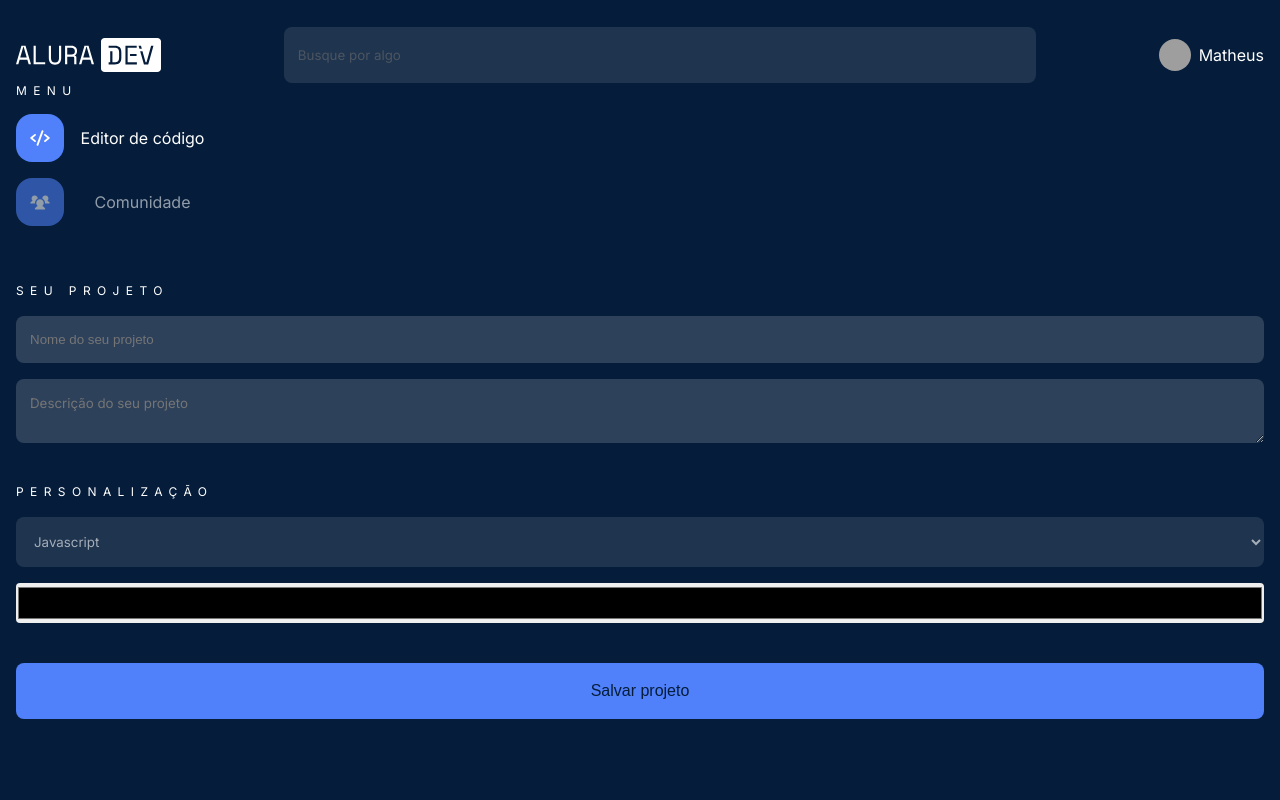
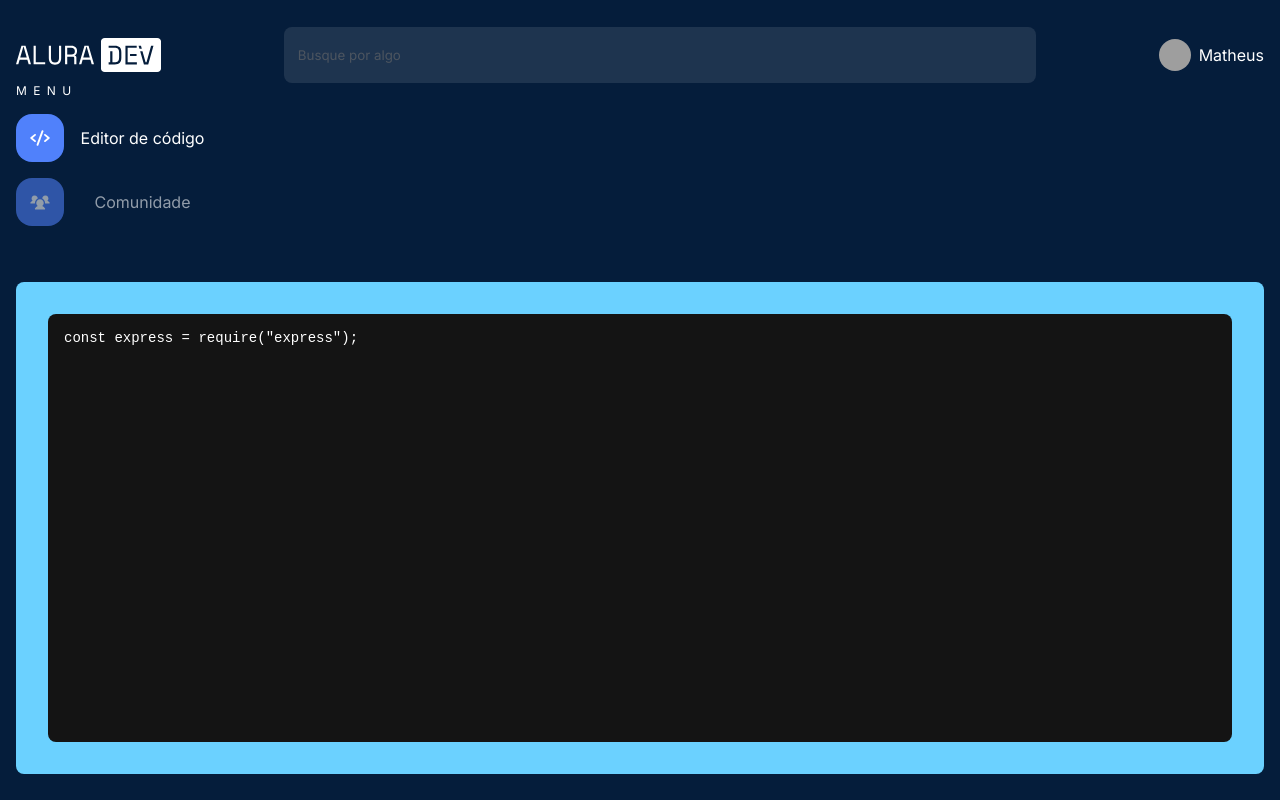
Before and after one commit to matheusgondra/challenger-front-alura, a React (Vite) app: page / in a window 1280 px wide. Shown: the top 800 px of the page. Built offline with nearby package versions, Linux system fonts and the light colour scheme; grey boxes are pictures that could not be loaded.

Commit message:
Criando campo de codigo

```diff
--- a/index.html
+++ b/index.html
@@ -7,7 +7,7 @@
     <title>Vite + React + TS</title>
 	 <link rel="preconnect" href="https://fonts.googleapis.com">
 	 <link rel="preconnect" href="https://fonts.gstatic.com" crossorigin>
-	 <link href="https://fonts.googleapis.com/css2?family=Inter:wght@400;700&display=swap" rel="stylesheet">
+	 <link href="https://fonts.googleapis.com/css2?family=Roboto+Mono&family=Inter:wght@400;700&display=swap" rel="stylesheet">
   </head>
   <body>
     <div id="root"></div>
--- a/src/screen/Home/index.tsx
+++ b/src/screen/Home/index.tsx
@@ -1,13 +1,28 @@
+import { useState } from "react";
 import { Header } from "../../components/Header";
 import { MenuNav } from "../../components/MenuNav";
 import { HomeWrapper } from "./styles";
 
 export function Home() {
+	const [codeFocus, setCodeFocus] = useState(false);
+
     return (
         <HomeWrapper>
             <Header />
             <main>
                 <MenuNav />
+					 <section id="code-editor">
+						<div>
+							<div onBlur={() => setCodeFocus(false)} onClick={e => console.log(e.target)}>
+								<pre>
+									<code contentEditable>
+									const express = require("express");
+									</code>
+								</pre>
+							</div>
+						</div>
+						<button>Visualizar com o highlight</button>
+					 </section>
                 <form>
                     <section id="projects">
                         <h2>Seu projeto</h2>
--- a/src/screen/Home/styles.ts
+++ b/src/screen/Home/styles.ts
@@ -3,9 +3,52 @@ import styled from "styled-components";
 export const HomeWrapper = styled.div`
 	background-color: ${props => props.theme.colors.blue[800]};
 	padding: 0 16px;
-	height: 100vh;
+	padding-bottom: 40px;
+	height: 100%;
 	font-family: "Inter", sans-serif;
 	main {
+		#code-editor {
+			margin-top: 56px;
+			display: flex;
+			flex-direction: column;
+			div {
+				display: flex;
+				justify-content: center;
+				align-items: center;
+				flex-wrap: wrap;
+				width: 100%;
+				height: 492px;
+				border-radius: 8px;
+				background-color: #6BD1FF;
+				padding: 0 32px;
+				div {
+					display: block;
+					color: #FFF;
+					border-radius: 8px;
+					background-color: #141414;
+					height: 428px;
+					padding: 16px;
+					font-size: ${({ theme }) => theme.fonts.md};
+					pre {
+						white-space: pre-wrap;
+						code {
+							outline: none;
+						}
+					}
+
+				}
+			}
+			button {
+				margin-top: 32px;
+				color: #FFF;
+				background-color: #5081FB14;
+				padding: 16px;
+				border: none;
+				border-radius: 8px;
+				outline: none;
+				font-size: ${({ theme }) => theme.fonts.lg};
+			}
+		}
 		form {
 			display: flex;
 			flex-direction: column;
```
Also changed, not shown: src/assets/logo-alura-dev.svg.
